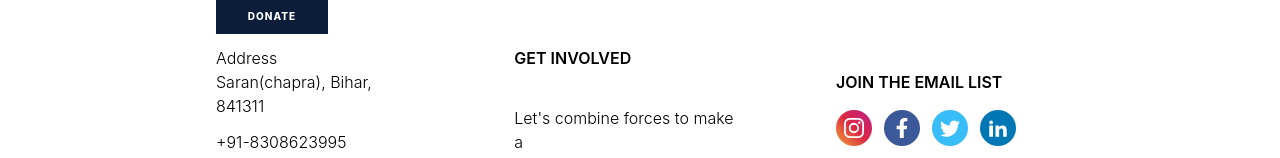
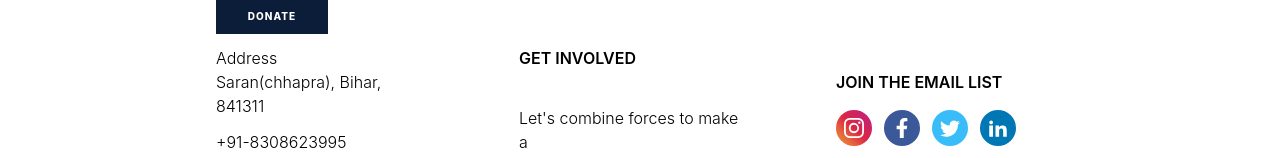
Before and after one commit to Suvaidyam/Suvaidyam-Web, a React (Create React App) app: page /involved in a window 1280 px wide. Shown: the part 2155-2313 px from the top of the page. Built offline with nearby package versions, Linux system fonts and the light colour scheme; a web font is replaced by a local one.

Commit message:
change footer

```diff
--- a/src/Components/Common/Footer/Footer.js
+++ b/src/Components/Common/Footer/Footer.js
@@ -37,7 +37,7 @@ const Footer = () => {
                     <div className="h-full flex flex-col gap-3 justify-end">
                       <div className="md:mt-auto mt-8">
                         <p className='text-fsm font-light'>Address</p>
-                        <p className='text-fsm font-light'>Saran(chapra), Bihar, 841311</p>
+                        <p className='text-fsm font-light'>Saran(chhapra), Bihar, 841311</p>
                       </div>
                       <div className="">
                         <p className='text-fsm font-light'>+91-8308623995</p>
```
